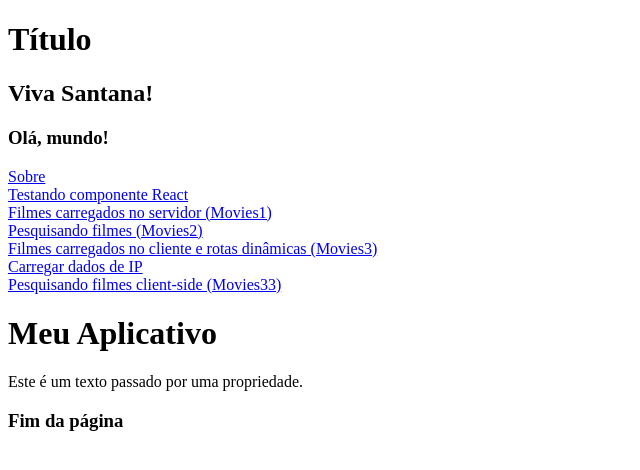
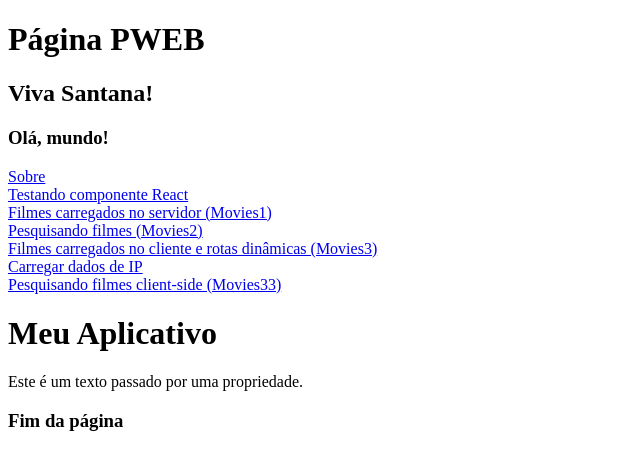
Before and after one commit to CharlesEdu07/pweb-movies-project, a Next.js app: page / in a window 1280 px wide. Shown: the top 470 px of the page, without its empty margins (0-640 px from the left). Built offline with nearby package versions, Linux system fonts and the light colour scheme.

Commit message:
Renomaneando componentes

```diff
--- a/pages/fragments/header.js
+++ b/pages/fragments/header.js
@@ -3,7 +3,7 @@ import React from "react";
 export function Header() {
   return (
     <div>
-      <h1>Título</h1>
+      <h1>Página PWEB</h1>
     </div>
   );
 }
```
